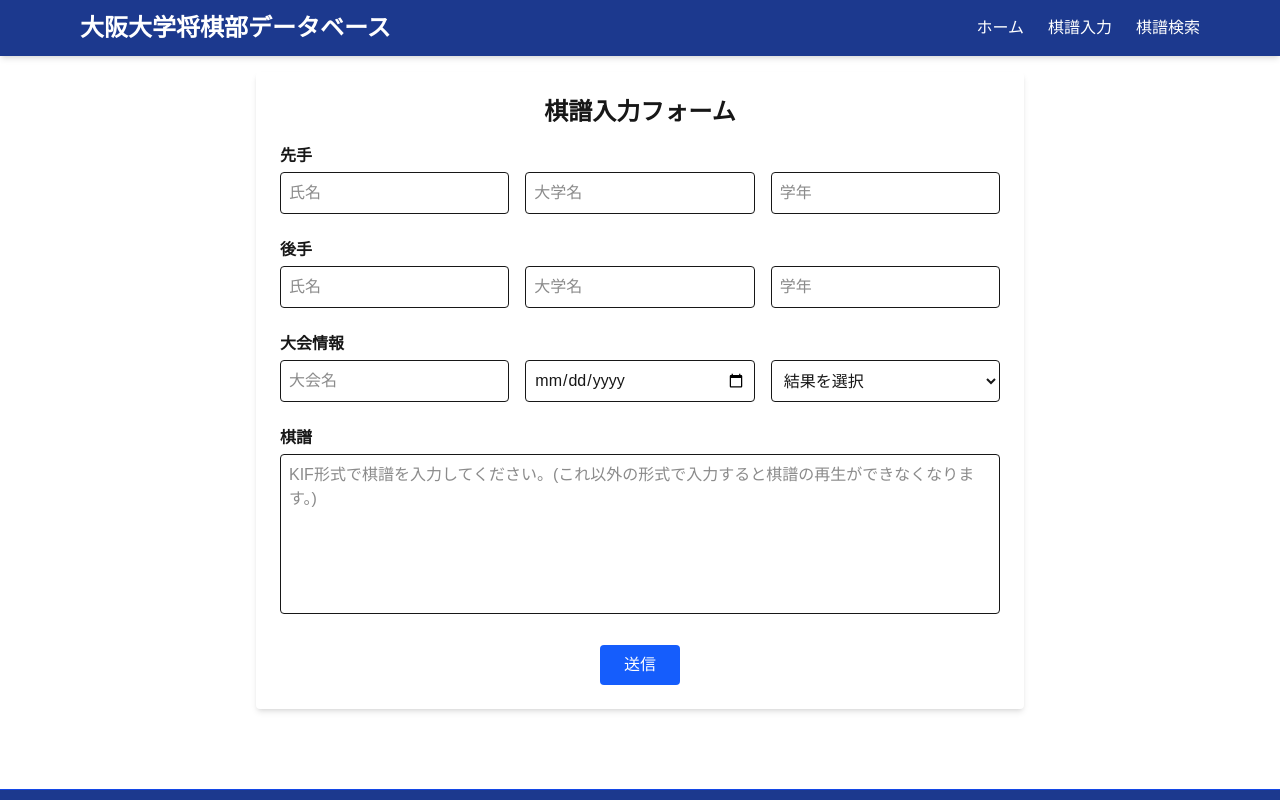
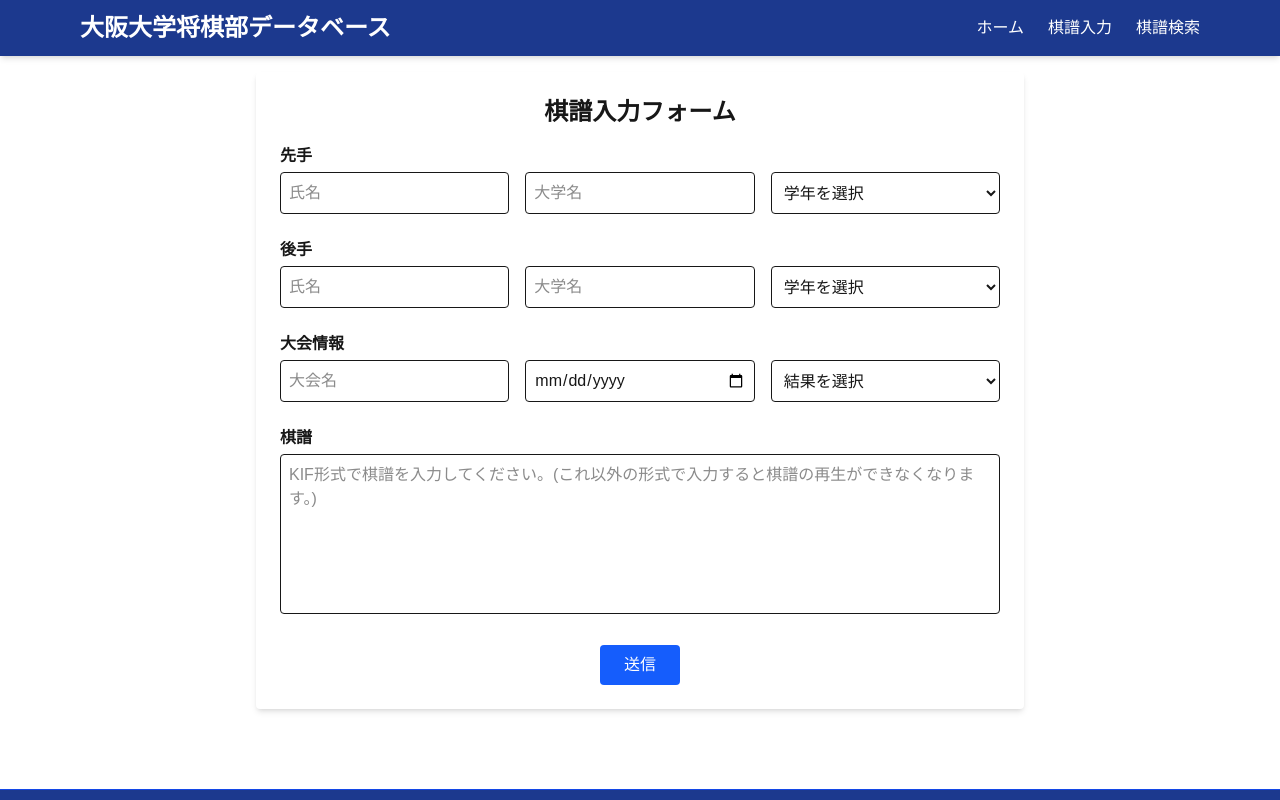
Before and after one commit to DaikiKazusaki/database, a Next.js app: page /input in a window 1280 px wide. Shown: the top 800 px of the page. Built offline with nearby package versions, Linux system fonts and the light colour scheme.

Commit message:
clear the input form when submitting

```diff
--- a/app/input/InputForm.tsx
+++ b/app/input/InputForm.tsx
@@ -4,10 +4,30 @@
 
 export default function InputForm() {
   const [submitted, setSubmitted] = useState(false);
+  const [formValues, setFormValues] = useState({
+    sente_name: "",
+    sente_univ: "",
+    sente_grade: "",
+    gote_name: "",
+    gote_univ: "",
+    gote_grade: "",
+    event: "",
+    date: "",
+    result: "",
+    kifu: "",
+  });
+
+  function handleChange(e: React.ChangeEvent<HTMLInputElement | HTMLTextAreaElement | HTMLSelectElement>) {
+    const { name, value } = e.target;
+    setFormValues((prev) => ({ ...prev, [name]: value }));
+  }
 
   async function handleSubmit(e: React.FormEvent<HTMLFormElement>) {
     e.preventDefault();
-    const formData = new FormData(e.currentTarget);
+    const formData = new FormData();
+    for (const [key, value] of Object.entries(formValues)) {
+      formData.append(key, value);
+    }
 
     const response = await fetch("/api/submit-kifu", {
       method: "POST",
@@ -16,7 +36,18 @@
 
     if (response.ok) {
       setSubmitted(true);
-      e.currentTarget.reset();
+      setFormValues({
+        sente_name: "",
+        sente_univ: "",
+        sente_grade: "",
+        gote_name: "",
+        gote_univ: "",
+        gote_grade: "",
+        event: "",
+        date: "",
+        result: "",
+        kifu: "",
+      });
     }
   }
 
@@ -38,9 +69,14 @@
       <div>
         <label className="block font-semibold mb-1">先手</label>
         <div className="flex flex-col sm:flex-row sm:space-x-4 space-y-2 sm:space-y-0">
-          <input type="text" name="sente_name" required className="border p-2 w-full rounded" placeholder="氏名" />
-          <input type="text" name="sente_univ" required className="border p-2 w-full rounded" placeholder="大学名" />
-          <input type="text" name="sente_grade" required className="border p-2 w-full rounded" placeholder="学年" />
+          <input type="text" name="sente_name" required value={formValues.sente_name} onChange={handleChange} className="border p-2 w-full rounded" placeholder="氏名" />
+          <input type="text" name="sente_univ" required value={formValues.sente_univ} onChange={handleChange} className="border p-2 w-full rounded" placeholder="大学名" />
+          <select name="sente_grade" required value={formValues.sente_grade} onChange={handleChange} className="border p-2 w-full rounded">
+            <option value="">学年を選択</option>
+            {[...Array(6)].map((_, i) => (
+              <option key={i + 1} value={`${i + 1}`}>{i + 1}</option>
+            ))}
+          </select>
         </div>
       </div>
 
@@ -48,19 +84,24 @@
       <div>
         <label className="block font-semibold mb-1">後手</label>
         <div className="flex flex-col sm:flex-row sm:space-x-4 space-y-2 sm:space-y-0">
-          <input type="text" name="gote_name" required className="border p-2 w-full rounded" placeholder="氏名" />
-          <input type="text" name="gote_univ" required className="border p-2 w-full rounded" placeholder="大学名" />
-          <input type="text" name="gote_grade" required className="border p-2 w-full rounded" placeholder="学年" />
+          <input type="text" name="gote_name" required value={formValues.gote_name} onChange={handleChange} className="border p-2 w-full rounded" placeholder="氏名" />
+          <input type="text" name="gote_univ" required value={formValues.gote_univ} onChange={handleChange} className="border p-2 w-full rounded" placeholder="大学名" />
+          <select name="gote_grade" required value={formValues.gote_grade} onChange={handleChange} className="border p-2 w-full rounded">
+            <option value="">学年を選択</option>
+            {[...Array(6)].map((_, i) => (
+              <option key={i + 1} value={`${i + 1}`}>{i + 1}</option>
+            ))}
+          </select>
         </div>
       </div>
 
-      {/* 大会名・対局日・結果 */}
+      {/* 大会情報 */}
       <div>
         <label className="block font-semibold mb-1">大会情報</label>
         <div className="flex flex-col sm:flex-row sm:space-x-4 space-y-2 sm:space-y-0">
-          <input type="text" name="event" required className="border p-2 w-full rounded" placeholder="大会名" />
-          <input type="date" name="date" required className="border p-2 w-full rounded" placeholder="日付" />
-          <select name="result" required className="border p-2 w-full rounded">
+          <input type="text" name="event" required value={formValues.event} onChange={handleChange} className="border p-2 w-full rounded" placeholder="大会名" />
+          <input type="date" name="date" required value={formValues.date} onChange={handleChange} className="border p-2 w-full rounded" />
+          <select name="result" required value={formValues.result} onChange={handleChange} className="border p-2 w-full rounded">
             <option value="">結果を選択</option>
             <option value="先手勝ち">先手勝ち</option>
             <option value="後手勝ち">後手勝ち</option>
@@ -79,6 +120,8 @@
           id="kifu"
           placeholder="KIF形式で棋譜を入力してください。(これ以外の形式で入力すると棋譜の再生ができなくなります。)"
           required
+          value={formValues.kifu}
+          onChange={handleChange}
           className="border p-2 w-full h-40 rounded resize-none overflow-auto"
         ></textarea>
       </div>
```
